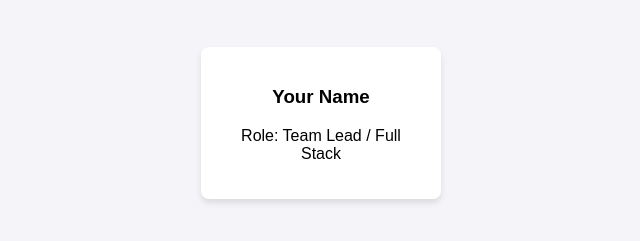
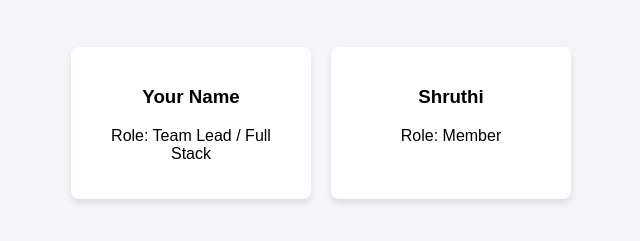
Before and after one commit to MahalaxmiKannan/OdooTrial, a plain HTML site: page index.html in a window 1280 px wide. Shown: the part 61-302 px from the top of the page, without its empty margins (319-959 px from the left). Drawn offline with Linux system fonts and the light colour scheme.

Commit message:
Added Shruthi

```diff
--- a/index.html
+++ b/index.html
@@ -17,7 +17,10 @@
             <h3>Your Name</h3>
             <p>Role: Team Lead / Full Stack</p>
         </div>
-
+        <div class="member-card">
+            <h3>Shruthi</h3>
+            <p>Role: Member</p>
+        </div>
         </div>
 </body>
 </html>
```
